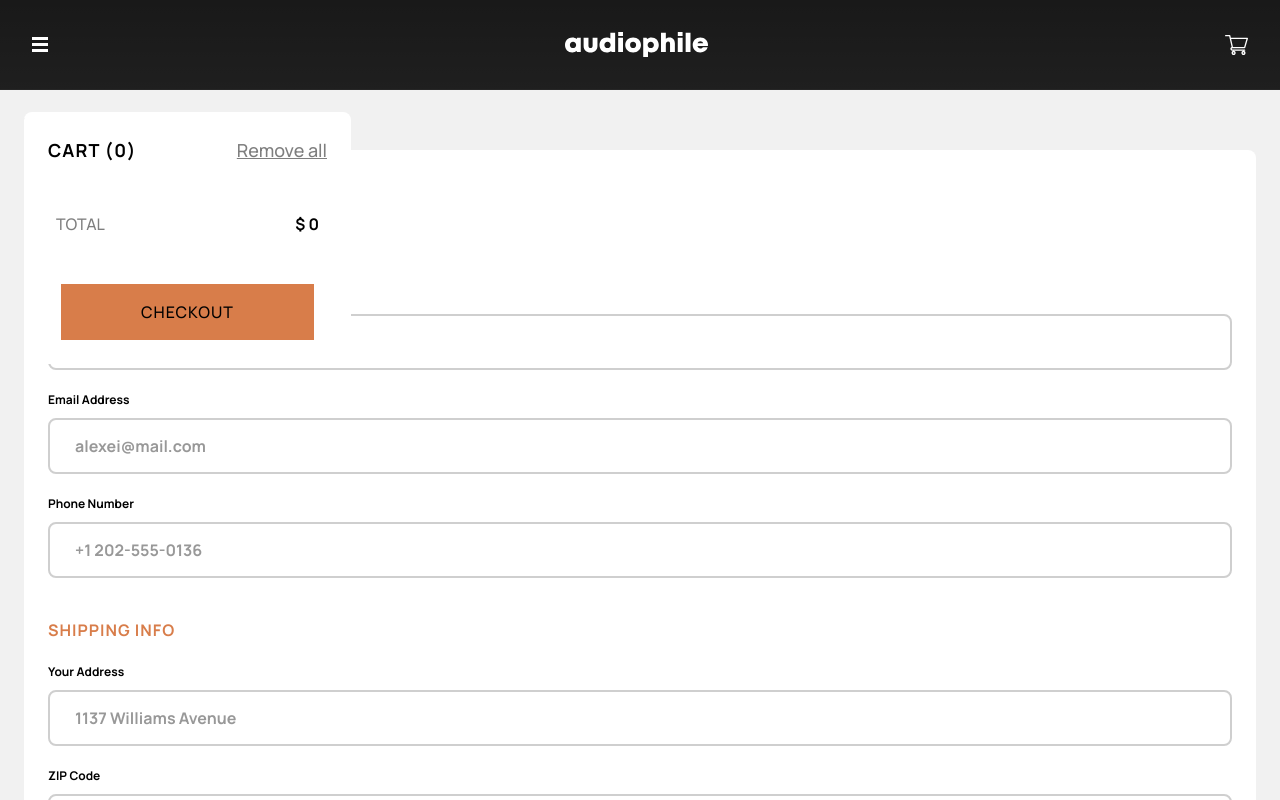
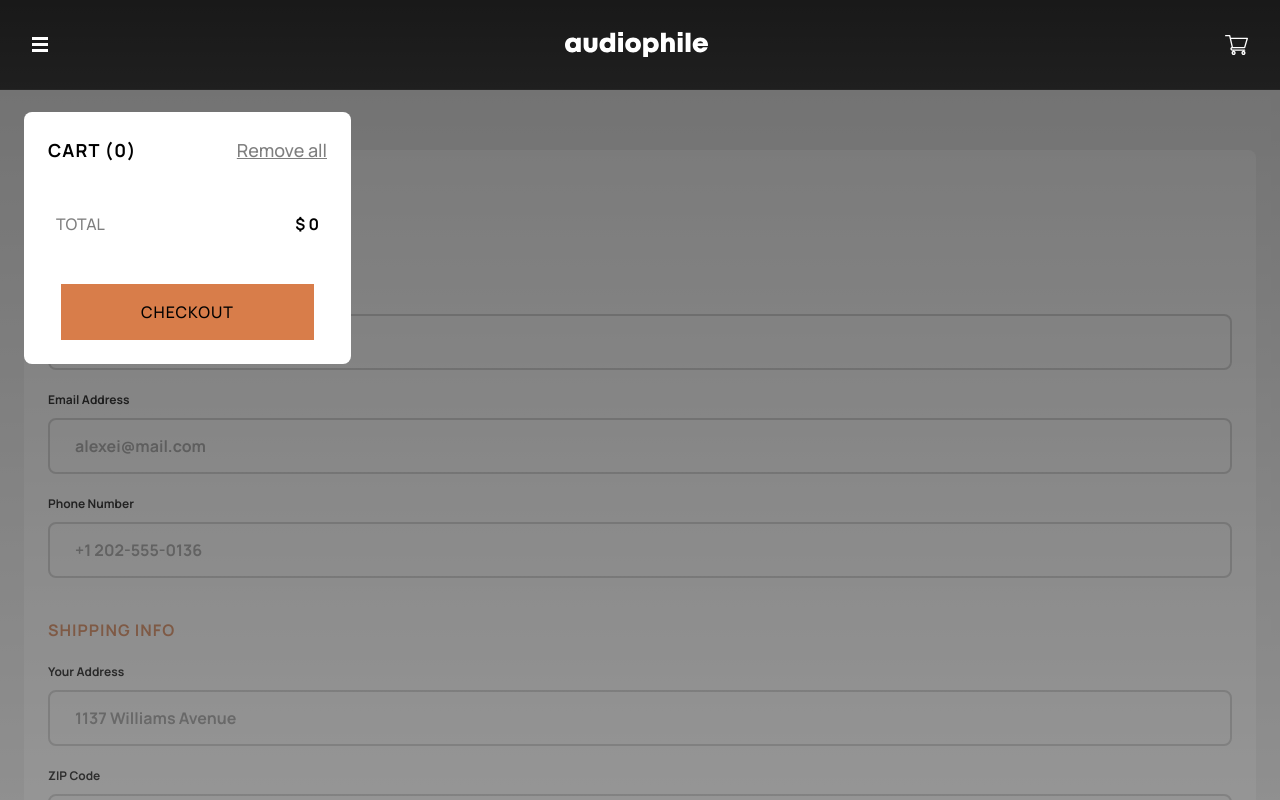
Before and after one commit to maxh1231/audiophile-ecommerce, a Next.js app: page /checkout in a window 1280 px wide. Both pictures are taken after a click on the item 1236 px from the left and 44 px from the top of the page. Shown: the top 800 px of the page. Built offline with nearby package versions, Linux system fonts and the light colour scheme.

Commit message:
added functionality to collapse menu on navigation actions

```diff
--- a/src/components/Cart.tsx
+++ b/src/components/Cart.tsx
@@ -11,23 +11,27 @@ const CartItemCounter = dynamic(() =>
 
 interface props {
     cart: ItemType[],
-    setCart: React.Dispatch<React.SetStateAction<ItemType[]>>
+    setCart: React.Dispatch<React.SetStateAction<ItemType[]>>,
+    activeCart: boolean,
+    setActiveCart: React.Dispatch<React.SetStateAction<boolean>>,
+    background: string,
+    setBackground: React.Dispatch<React.SetStateAction<string>>
 }
 
-const Cart = ({ cart, setCart }: props) => {
+const Cart = ({ cart, setCart, activeCart, setActiveCart, setBackground }: props) => {
     const [cartTotal, setCartTotal] = useState<string | null>(null);
 
     useEffect(() => {
-        // let total: number = 0;
-        // cart.forEach((item) => {
-        //     let price = item.price.split(',').join('')
-        //     total = total + (parseInt(price) * item.count)
-        // })
         setCartTotal(calcCartTotal(cart));
     }, [cart, setCart])
 
     const emptyCart = () => {
         setCart([]);
+    }
+
+    const handler = () => {
+        setActiveCart(false);
+        setBackground('');
     }
 
     return (
@@ -55,7 +59,7 @@ const Cart = ({ cart, setCart }: props) => {
                 <span className="text-black font-bold">$ {cartTotal}</span>
             </div>
             <div>
-                <Link href="/checkout"><button className="bg-[#D87D4A] font-medium px-20 py-4 tracking-[1px] my-6">CHECKOUT</button></Link>
+                <Link onClick={() => handler()} href="/checkout"><button className="bg-[#D87D4A] font-medium px-20 py-4 tracking-[1px] my-6">CHECKOUT</button></Link>
             </div>
         </div>
     )
--- a/src/components/Nav.tsx
+++ b/src/components/Nav.tsx
@@ -83,7 +83,7 @@ const Nav = ({ background, setBackground, cart, setCart }: props): JSX.Element =
 
             {activeCart &&
                 <div className="fadeIn absolute top-28 left-6 z-50">
-                    <Cart cart={cart} setCart={setCart} />
+                    <Cart cart={cart} setCart={setCart} activeCart={activeCart} setActiveCart={setActiveCart} background={background} setBackground={setBackground} />
                 </div>
             }
         </div>
--- a/src/pages/checkout/index.tsx
+++ b/src/pages/checkout/index.tsx
@@ -7,10 +7,11 @@ import { calcCartTotal } from "@/utils/helpers";
 
 interface props {
     cart: ItemType[],
-    setCart: React.Dispatch<React.SetStateAction<ItemType[]>>
+    setCart: React.Dispatch<React.SetStateAction<ItemType[]>>,
+    background: string
 }
 
-const Checkout = ({ cart, setCart }: props) => {
+const Checkout = ({ cart, setCart, background }: props) => {
     const [active, setActive] = useState("border-[2px] border-[#CFCFCF]");
     const [activeTwo, setActiveTwo] = useState("border-[2px] border-[#CFCFCF]");
     const [trigger, setTrigger] = useState(0);
@@ -56,7 +57,7 @@ const Checkout = ({ cart, setCart }: props) => {
 
 
     return (
-        <section className="bg-[#F1F1F1]">
+        <section className={`${background} bg-[#F1F1F1]`}>
             <div className='py-4 mx-[24px]'>
                 <Link className='text-lg text-black opacity-50 font-medium' href={'/'}>Go Back</Link>
             </div>
```
